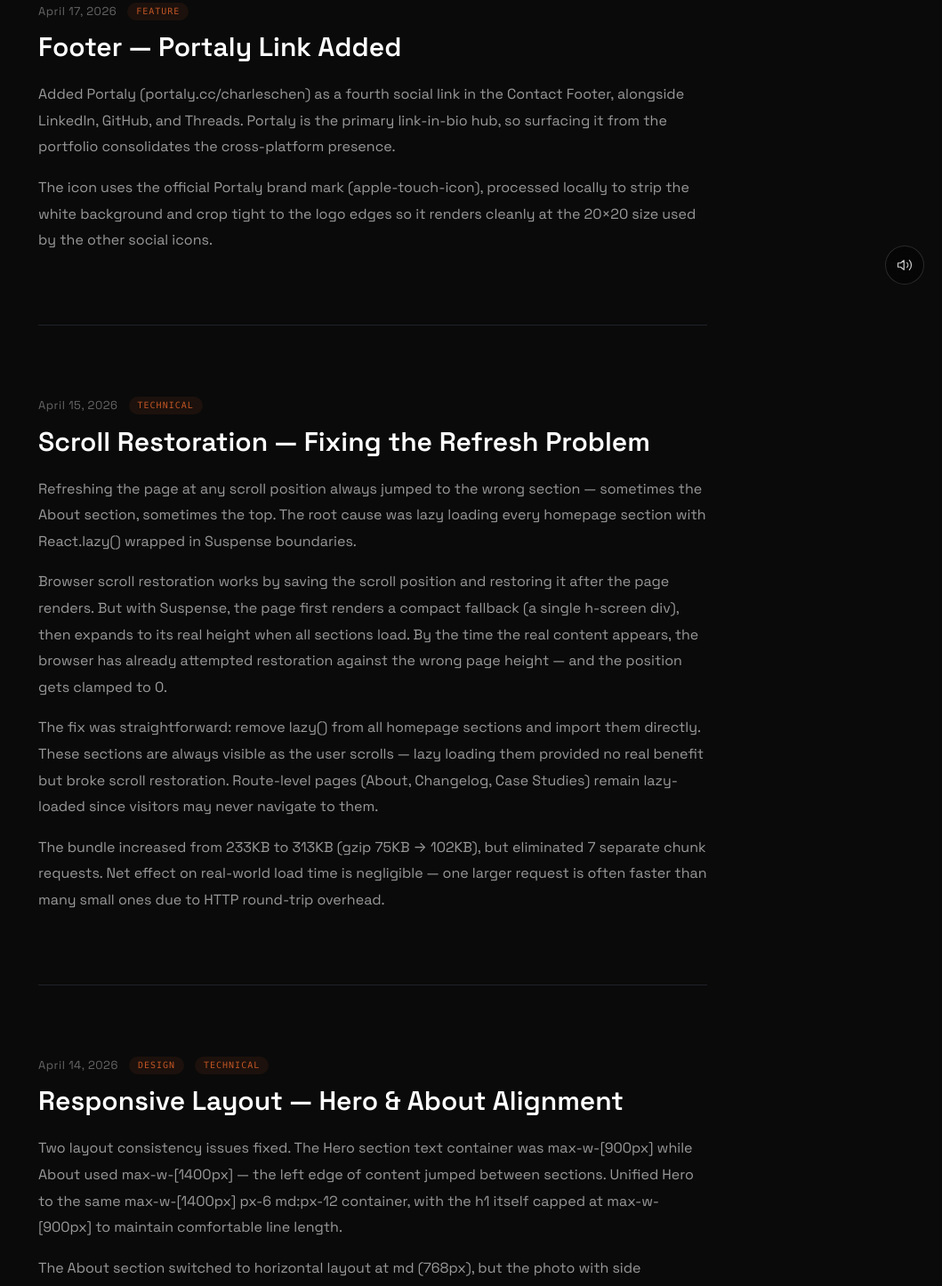
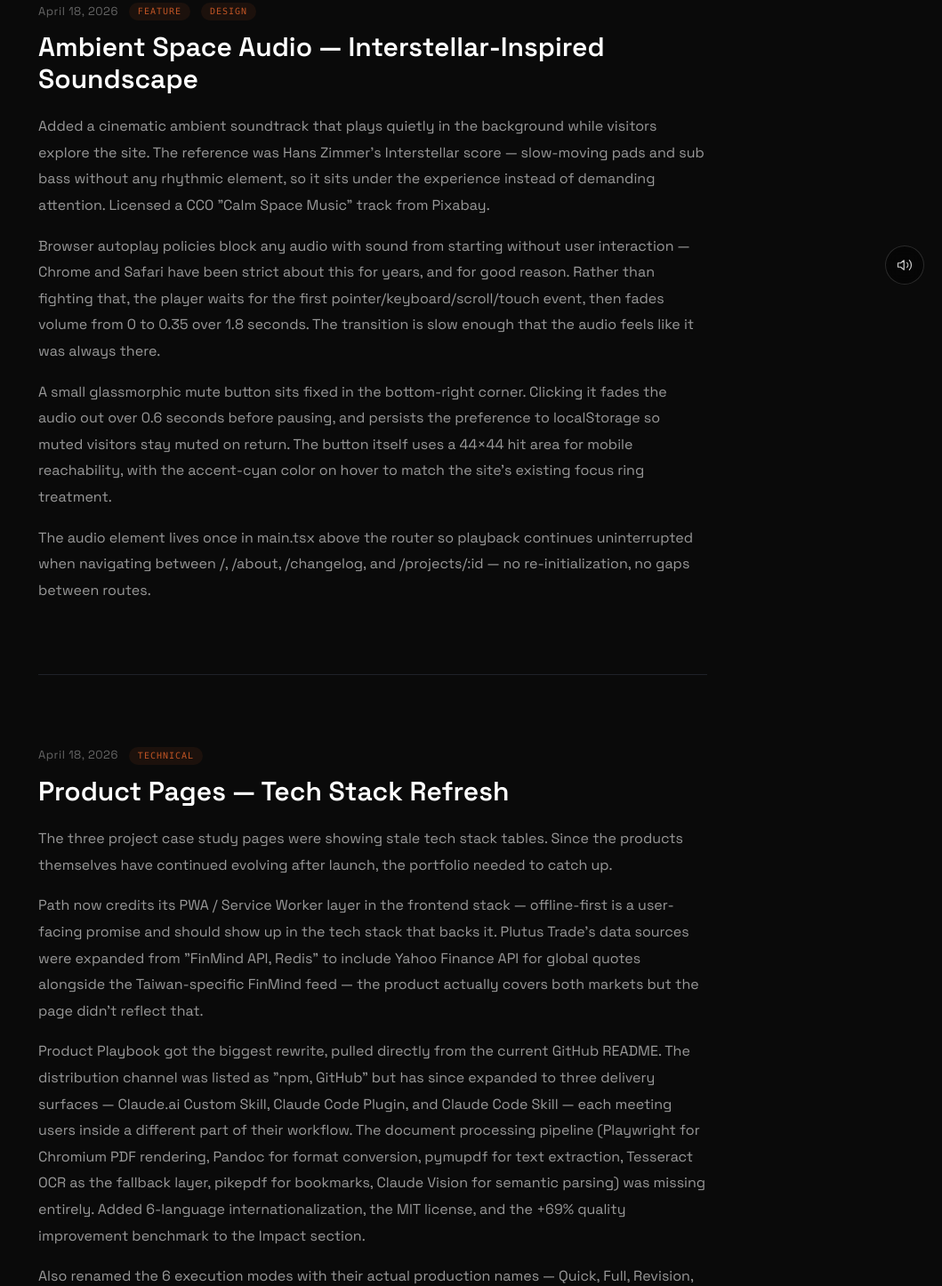
Before and after one commit to Kaminoikari/charles-portfolio, a React (Vite) app: page /changelog in a window 1280 px wide. Shown: the part 460-1906 px from the top of the page at 89% size, without its empty margins (221-1280 px from the left). Built offline with nearby package versions, Linux system fonts and the light colour scheme.

Commit message:
Add April 18 changelog entries
Document today's two product updates in the public changelog:
- Ambient space audio with first-interaction fade-in and persistent mute
- Product page tech stack refresh (Path PWA, Plutus Yahoo Finance, Playbook multi-channel)

```diff
--- a/src/data/changelog.ts
+++ b/src/data/changelog.ts
@@ -9,6 +9,30 @@ export interface ChangelogEntry {
 }
 
 export const changelog: ChangelogEntry[] = [
+  {
+    id: 'ambient-space-audio',
+    date: '2026-04-18',
+    title: 'Ambient Space Audio — Interstellar-Inspired Soundscape',
+    tags: ['feature', 'design'],
+    body: [
+      'Added a cinematic ambient soundtrack that plays quietly in the background while visitors explore the site. The reference was Hans Zimmer\'s Interstellar score — slow-moving pads and sub bass without any rhythmic element, so it sits under the experience instead of demanding attention. Licensed a CC0 "Calm Space Music" track from Pixabay.',
+      'Browser autoplay policies block any audio with sound from starting without user interaction — Chrome and Safari have been strict about this for years, and for good reason. Rather than fighting that, the player waits for the first pointer/keyboard/scroll/touch event, then fades volume from 0 to 0.35 over 1.8 seconds. The transition is slow enough that the audio feels like it was always there.',
+      'A small glassmorphic mute button sits fixed in the bottom-right corner. Clicking it fades the audio out over 0.6 seconds before pausing, and persists the preference to localStorage so muted visitors stay muted on return. The button itself uses a 44×44 hit area for mobile reachability, with the accent-cyan color on hover to match the site\'s existing focus ring treatment.',
+      'The audio element lives once in main.tsx above the router so playback continues uninterrupted when navigating between /, /about, /changelog, and /projects/:id — no re-initialization, no gaps between routes.',
+    ],
+  },
+  {
+    id: 'product-page-refresh-2026-04',
+    date: '2026-04-18',
+    title: 'Product Pages — Tech Stack Refresh',
+    tags: ['technical'],
+    body: [
+      'The three project case study pages were showing stale tech stack tables. Since the products themselves have continued evolving after launch, the portfolio needed to catch up.',
+      'Path now credits its PWA / Service Worker layer in the frontend stack — offline-first is a user-facing promise and should show up in the tech stack that backs it. Plutus Trade\'s data sources were expanded from "FinMind API, Redis" to include Yahoo Finance API for global quotes alongside the Taiwan-specific FinMind feed — the product actually covers both markets but the page didn\'t reflect that.',
+      'Product Playbook got the biggest rewrite, pulled directly from the current GitHub README. The distribution channel was listed as "npm, GitHub" but has since expanded to three delivery surfaces — Claude.ai Custom Skill, Claude Code Plugin, and Claude Code Skill — each meeting users inside a different part of their workflow. The document processing pipeline (Playwright for Chromium PDF rendering, Pandoc for format conversion, pymupdf for text extraction, Tesseract OCR as the fallback layer, pikepdf for bookmarks, Claude Vision for semantic parsing) was missing entirely. Added 6-language internationalization, the MIT license, and the +69% quality improvement benchmark to the Impact section.',
+      'Also renamed the 6 execution modes with their actual production names — Quick, Full, Revision, Custom, Build, Feature Expansion — instead of the vague "from lightweight to comprehensive" description the page carried before.',
+    ],
+  },
   {
     id: 'footer-portaly-link',
     date: '2026-04-17',
```
